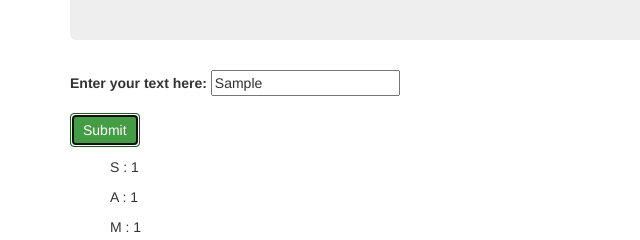
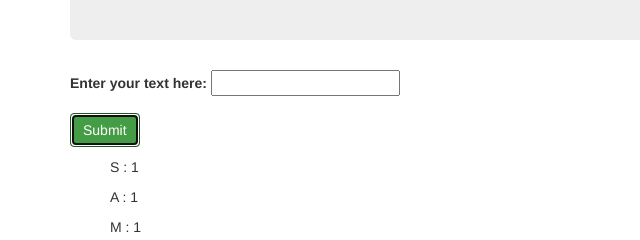
Before and after one commit to nicklyman/LetterCounter, a plain HTML site: page index.html in a window 1280 px wide. Both pictures are taken after typing "Sample" into the empty fields and a click on the button "Submit". Shown: the part 155-395 px from the top of the page, 0-640 px from the left. Drawn offline with Linux system fonts and the light colour scheme.

Commit message:
Clear old results after new text submission.

```diff
--- a/index.html
+++ b/index.html
@@ -19,7 +19,7 @@
             <label for="value">
               Enter your text here:
             </label>
-            <input id="value" type="text">
+            <input id="value" type="text" autofocus="autofocus">
           </div>
           <button type="submit" class="btn btn-success">Submit</button>
         </form>
--- a/js/scripts.js
+++ b/js/scripts.js
@@ -2,7 +2,7 @@
 
 var userString = function(submittedText) { //Get user submitted text
   var letterCount = {}; //Create new empty object
-  var onlyLetters = submittedText.replace(/[^A-Z]/g, ""); //Remove numeric values from string
+  var onlyLetters = submittedText.replace(/[^A-Z]/g, ""); //Keeps only letters in string for analysis
     for (var i = 0; i < onlyLetters.length; i++) { //Loop through each character in user submitted text
     var letter = onlyLetters.charAt(i); //Looks at each character from submittedText
     if (letterCount[letter]) { //Checks if letter is already part of object
@@ -24,9 +24,11 @@ var userString = function(submittedText) { //Get user submitted text
 
 $(document).ready(function() {
   $("form#userInput").submit(function(event) { //User text is submitted from index.html form
+    $("ul").empty(); //Clears ul list after new text is submitted
     event.preventDefault();
 
     var submittedText = $("input#value").val().toUpperCase().split(" ").join(""); //User text from form converted to upper case and all white space removed
+    $("input#value").val(""); //Clears field after submit button
     var output = userString(submittedText); //Result of analysis conducted in business logic
 
     $(".output").show(); //Displays output
```
